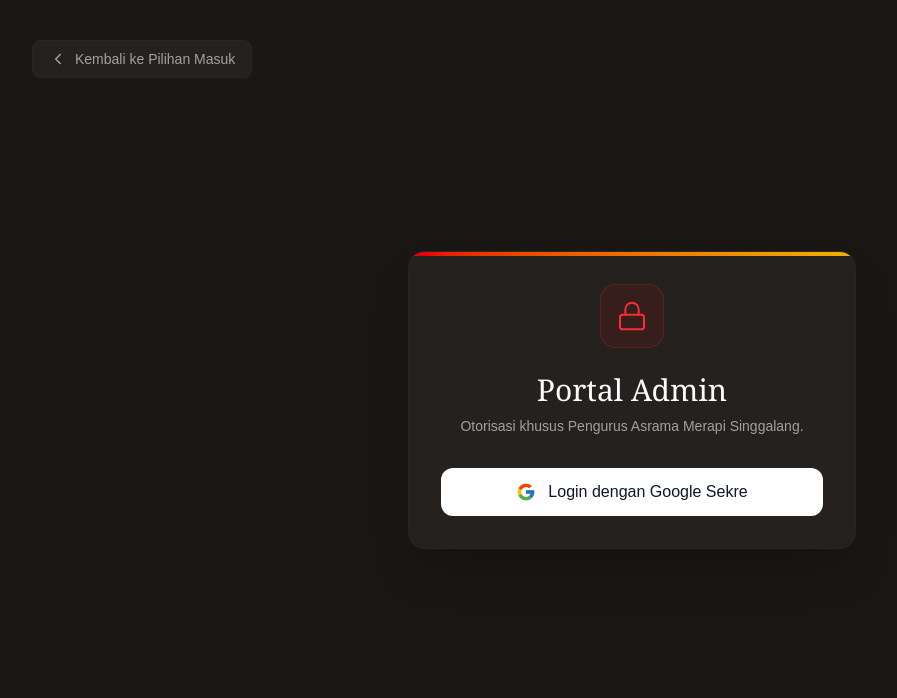
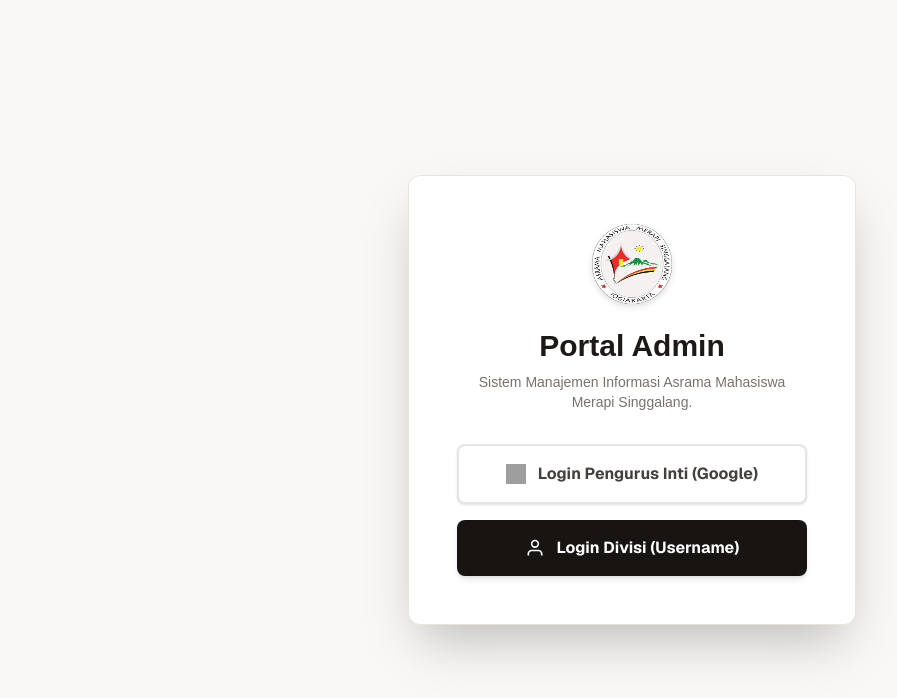
Before and after one commit to sekremersi-tech/asrama-mersi, a Next.js app: page /admin/login in a window 1280 px wide. Shown: the top 698 px of the page, without its empty margins (8-905 px from the left). Built offline with nearby package versions, Linux system fonts and the light colour scheme; grey boxes are pictures that could not be loaded.

Commit message:
Update page.js

```diff
--- a/src/app/admin/login/page.js
+++ b/src/app/admin/login/page.js
@@ -1,97 +1,76 @@
 "use client";
 
 import { useState } from "react";
+import { auth } from "@/lib/firebase";
+import { signInWithPopup, GoogleAuthProvider, signInWithEmailAndPassword } from "firebase/auth";
 import { useRouter } from "next/navigation";
-import Link from "next/link";
-import { auth } from "@/lib/firebase";
-import { GoogleAuthProvider, signInWithPopup, signOut } from "firebase/auth";
 
 export default function AdminLogin() {
-  const [error, setError] = useState("");
-  const [isLoading, setIsLoading] = useState(false);
   const router = useRouter();
+  const [mode, setMode] = useState(null); // null (pilih mode), 'inti' (Google), 'divisi' (Username)
+  const [username, setUsername] = useState("");
+  const [password, setPassword] = useState("");
+  const [loading, setLoading] = useState(false);
 
   const handleGoogleLogin = async () => {
-    setIsLoading(true); // 1. Nyalakan spinner
-    setError("");
-    const provider = new GoogleAuthProvider();
+    setLoading(true);
+    try {
+      const provider = new GoogleAuthProvider();
+      await signInWithPopup(auth, provider);
+      router.push("/admin/dashboard");
+    } catch (error) { alert("Gagal login: " + error.message); setLoading(false); }
+  };
 
+  const handleDivisiLogin = async (e) => {
+    e.preventDefault();
+    setLoading(true);
     try {
-      const result = await signInWithPopup(auth, provider);
-      const user = result.user;
-
-      // Ganti email di bawah ini dengan email asli milik Sekretariat Asrama!
-      const emailSekre = "sekremersi@gmail.com";
-
-      if (user.email === emailSekre) {
-        // JIKA SUKSES: Perintahkan pindah halaman.
-        // CATATAN: Kita TIDAK mematikan setIsLoading di sini.
-        // Biarkan spinner terus berputar sampai halaman berganti sepenuhnya!
-        router.push("/admin/dashboard");
-      } else {
-        // JIKA EMAIL SALAH: Tolak akses dan matikan spinner
-        await signOut(auth);
-        setError("Akses ditolak! Anda harus menggunakan akun Google resmi Sekretariat Asrama.");
-        setIsLoading(false);
-      }
-    } catch (err) {
-      // JIKA ERROR (Popup ditutup/diblokir): Matikan spinner
-      setError("Gagal login dengan Google. Pastikan popup browser tidak diblokir.");
-      console.error(err);
-      setIsLoading(false);
+      // Mengubah username menjadi email samaran untuk Firebase
+      const emailFormated = `${username.toLowerCase()}@mersi.com`;
+      await signInWithEmailAndPassword(auth, emailFormated, password);
+      router.push("/admin/dashboard");
+    } catch (error) {
+      alert("Username atau kata sandi salah!");
+      setLoading(false);
     }
-    // Blok 'finally' dihapus agar spinner tidak mati mendadak saat sedang transisi halaman
   };
 
   return (
-    <div className="min-h-screen bg-[#1a1715] flex flex-col items-center justify-center p-4 relative">
+    <div className="min-h-screen flex items-center justify-center bg-[#f9f8f6] p-4 font-lora">
+      <div className="bg-white p-8 md:p-12 rounded-xl shadow-2xl max-w-md w-full border border-[#e8e4db] text-center">
+        <img src="/mersi.png" alt="Logo" className="w-20 h-20 mx-auto mb-6 drop-shadow-md" />
+        <h1 className="text-3xl font-bold font-playfair text-stone-900 mb-2">Portal Admin</h1>
+        <p className="text-stone-500 text-sm mb-8">Sistem Manajemen Informasi Asrama Mahasiswa Merapi Singgalang.</p>
 
-      {/* Tombol Kembali ke Gateway */}
-      <Link href="/" className="absolute top-6 left-6 md:top-10 md:left-10 flex items-center gap-2 text-stone-400 hover:text-white transition-colors bg-[#24211f] px-4 py-2 rounded-lg border border-stone-800">
-        <svg xmlns="http://www.w3.org/2000/svg" width="18" height="18" viewBox="0 0 24 24" fill="none" stroke="currentColor" strokeWidth="2" strokeLinecap="round" strokeLinejoin="round"><path d="m15 18-6-6 6-6"/></svg>
-        <span className="text-sm font-medium">Kembali ke Pilihan Masuk</span>
-      </Link>
-
-      <div className="w-full max-w-md bg-[#24211f] rounded-2xl shadow-2xl border border-stone-800 p-8 text-center relative overflow-hidden mt-12 md:mt-0">
-        <div className="absolute top-0 left-0 w-full h-1 bg-gradient-to-r from-red-600 to-yellow-500"></div>
-        <div className="w-16 h-16 bg-red-900/20 rounded-2xl flex items-center justify-center mx-auto mb-6 border border-red-500/20">
-          <svg width="32" height="32" viewBox="0 0 24 24" fill="none" stroke="currentColor" strokeWidth="1.5" strokeLinecap="round" strokeLinejoin="round" className="text-red-500">
-            <rect x="3" y="11" width="18" height="11" rx="2" ry="2"></rect>
-            <path d="M7 11V7a5 5 0 0 1 10 0v4"></path>
-          </svg>
-        </div>
-        <h1 className="text-2xl md:text-3xl font-serif text-white mb-2">Portal Admin</h1>
-        <p className="text-stone-400 text-sm mb-8">Otorisasi khusus Pengurus Asrama Merapi Singgalang.</p>
-
-        {error && (
-          <div className="bg-red-900/30 border border-red-500/50 text-red-400 text-sm p-3 rounded-lg mb-6 text-left flex items-start gap-2">
-            <svg width="18" height="18" viewBox="0 0 24 24" fill="none" stroke="currentColor" strokeWidth="2" strokeLinecap="round" strokeLinejoin="round" className="shrink-0 mt-0.5"><circle cx="12" cy="12" r="10"></circle><line x1="12" y1="8" x2="12" y2="12"></line><line x1="12" y1="16" x2="12.01" y2="16"></line></svg>
-            <span>{error}</span>
+        {mode === null && (
+          <div className="flex flex-col gap-4 font-sans">
+            <button onClick={handleGoogleLogin} className="w-full flex items-center justify-center gap-3 bg-white border-2 border-stone-200 text-stone-700 hover:bg-stone-50 font-bold py-4 px-6 rounded-lg transition-all shadow-sm">
+              <img src="https://www.svgrepo.com/show/475656/google-color.svg" alt="Google" className="w-5 h-5" />
+              Login Pengurus Inti (Google)
+            </button>
+            <button onClick={() => setMode("divisi")} className="w-full flex items-center justify-center gap-3 bg-[#171412] text-white hover:bg-red-800 font-bold py-4 px-6 rounded-lg transition-all shadow-md">
+              <svg width="20" height="20" viewBox="0 0 24 24" fill="none" stroke="currentColor" strokeWidth="2"><path d="M20 21v-2a4 4 0 0 0-4-4H8a4 4 0 0 0-4 4v2"></path><circle cx="12" cy="7" r="4"></circle></svg>
+              Login Divisi (Username)
+            </button>
           </div>
         )}
 
-        <button
-          onClick={handleGoogleLogin}
-          disabled={isLoading}
-          className="w-full bg-white hover:bg-gray-100 text-slate-900 font-medium py-3 px-4 rounded-xl flex items-center justify-center gap-3 transition-colors disabled:opacity-70 disabled:cursor-not-allowed"
-        >
-          {isLoading ? (
-            <>
-              <svg className="animate-spin h-5 w-5 text-slate-900" xmlns="http://www.w3.org/2000/svg" fill="none" viewBox="0 0 24 24"><circle className="opacity-25" cx="12" cy="12" r="10" stroke="currentColor" strokeWidth="4"></circle><path className="opacity-75" fill="currentColor" d="M4 12a8 8 0 018-8V0C5.373 0 0 5.373 0 12h4zm2 5.291A7.962 7.962 0 014 12H0c0 3.042 1.135 5.824 3 7.938l3-2.647z"></path></svg>
-              Sedang memverifikasi...
-            </>
-          ) : (
-            <>
-              <svg xmlns="http://www.w3.org/2000/svg" viewBox="0 0 48 48" width="20px" height="20px">
-                <path fill="#FFC107" d="M43.611,20.083H42V20H24v8h11.303c-1.649,4.657-6.08,8-11.303,8c-6.627,0-12-5.373-12-12c0-6.627,5.373-12,12-12c3.059,0,5.842,1.154,7.961,3.039l5.657-5.657C34.046,6.053,29.268,4,24,4C12.955,4,4,12.955,4,24c0,11.045,8.955,20,20,20c11.045,0,20-8.955,20-20C44,22.659,43.862,21.35,43.611,20.083z"/>
-                <path fill="#FF3D00" d="M6.306,14.691l6.571,4.819C14.655,15.108,18.961,12,24,12c3.059,0,5.842,1.154,7.961,3.039l5.657-5.657C34.046,6.053,29.268,4,24,4C16.318,4,9.656,8.337,6.306,14.691z"/>
-                <path fill="#4CAF50" d="M24,44c5.166,0,9.86-1.977,13.409-5.192l-6.19-5.238C29.211,35.091,26.715,36,24,36c-5.202,0-9.619-3.317-11.283-7.946l-6.522,5.025C9.505,39.556,16.227,44,24,44z"/>
-                <path fill="#1976D2" d="M43.611,20.083H42V20H24v8h11.303c-0.792,2.237-2.231,4.166-4.087,5.571c0.001-0.001,0.002-0.001,0.003-0.002l6.19,5.238C36.971,39.205,44,34,44,24C44,22.659,43.862,21.35,43.611,20.083z"/>
-              </svg>
-              Login dengan Google Sekre
-            </>
-          )}
-        </button>
+        {mode === "divisi" && (
+          <form onSubmit={handleDivisiLogin} className="space-y-4 font-sans text-left animate-[fadeIn_0.3s_ease-out]">
+            <div>
+              <label className="block text-xs font-bold text-stone-600 uppercase tracking-widest mb-1">Username Divisi</label>
+              <input type="text" required value={username} onChange={(e) => setUsername(e.target.value)} className="w-full px-4 py-3 border border-stone-200 rounded-lg focus:ring-2 focus:ring-red-800 focus:outline-none" placeholder="Cth: humas / puki / perkap..." />
+            </div>
+            <div>
+              <label className="block text-xs font-bold text-stone-600 uppercase tracking-widest mb-1">Kata Sandi</label>
+              <input type="password" required value={password} onChange={(e) => setPassword(e.target.value)} className="w-full px-4 py-3 border border-stone-200 rounded-lg focus:ring-2 focus:ring-red-800 focus:outline-none" placeholder="Masukkan sandi..." />
+            </div>
+            <button type="submit" disabled={loading} className="w-full bg-[#171412] text-white font-bold py-3.5 rounded-lg hover:bg-red-800 transition-colors mt-4">
+              {loading ? "Memverifikasi..." : "Masuk ke Dashboard"}
+            </button>
+            <button type="button" onClick={() => setMode(null)} className="w-full text-stone-500 text-sm font-bold mt-4 hover:text-red-800 transition-colors">← Kembali ke Pilihan Login</button>
+          </form>
+        )}
       </div>
     </div>
   );
```
